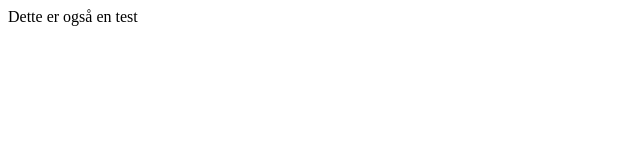
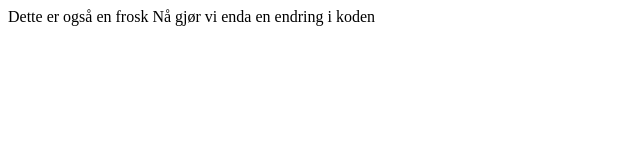
Before and after one commit to atlenes/programmering, a plain HTML site: page test2.html in a window 1280 px wide. Shown: the whole page, without its empty margins (0-640 px from the left). Drawn offline with Linux system fonts and the light colour scheme.

Commit message:
Gjorde noen små endringer i test2.html

```diff
--- a/test2.html
+++ b/test2.html
@@ -6,7 +6,9 @@
   </head>
   <body>
 
-    Dette er også en test
+    Dette er også en frosk
+
+         Nå gjør vi enda en endring i koden
 
   </body>
 </html>
```
